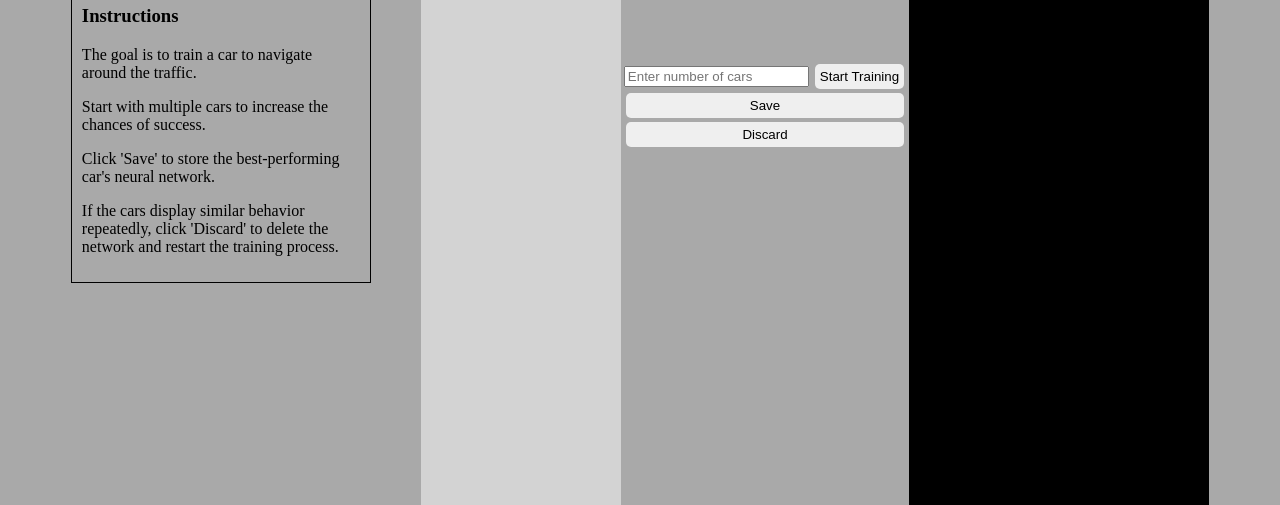
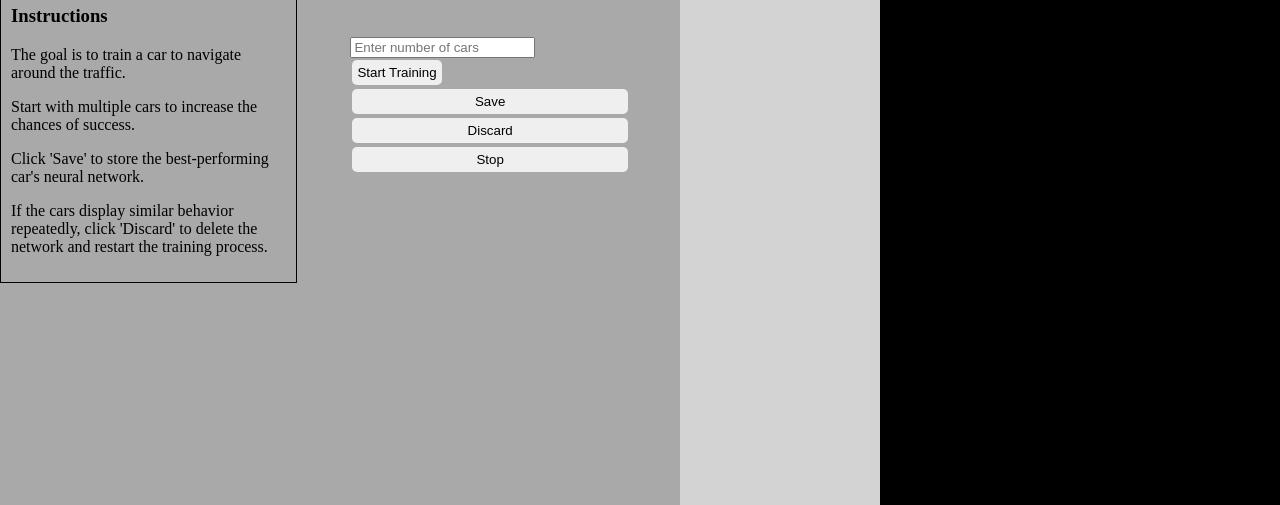
Before and after one commit to Cizal19/Self-Driving-Car, a plain HTML site: page index.html in a window 1280 px wide. Shown: the part 295-800 px from the top of the page. Drawn offline with Linux system fonts and the light colour scheme.

Commit message:
Made changes to styling

```diff
--- a/index.html
+++ b/index.html
@@ -15,7 +15,6 @@
     <p>If the cars display similar behavior repeatedly, click 'Discard' to delete the network and restart the training
       process.</p>
   </div>
-  <canvas id="carCanvas"></canvas>
   <div id="verticalButtons">
     <div>
       <input type="number" id="carCountInput" placeholder="Enter number of cars" />
@@ -23,7 +22,10 @@
     </div>
     <button onclick="save()">Save</button>
     <button onclick="discard()">Discard</button>
+    <button onclick="stopSimulation()">Stop</button>
   </div>
+  <canvas id="carCanvas"></canvas>
+
 
 
 
--- a/main.js
+++ b/main.js
@@ -3,7 +3,7 @@ carCanvas.width = 200;
 carCanvas.height = window.innerHeight; // Set initial height
 
 const networkCanvas = document.getElementById("networkCanvas");
-networkCanvas.width = 300;
+networkCanvas.width = 400;
 networkCanvas.height = window.innerHeight; // Set initial height
 
 const carCtx = carCanvas.getContext("2d");
@@ -58,6 +58,10 @@ function startTraining() {
 
   // Start the animation
   animate();
+}
+
+function stopSimulation() {
+  cancelAnimationFrame(animationFrameId);
 }
 
 function save() {
--- a/style.css
+++ b/style.css
@@ -24,6 +24,7 @@ h2 {
   display: flex;
   flex-direction: column;
   margin: 3px;
+  margin-right: 50px;
 }
 
 button {
```
